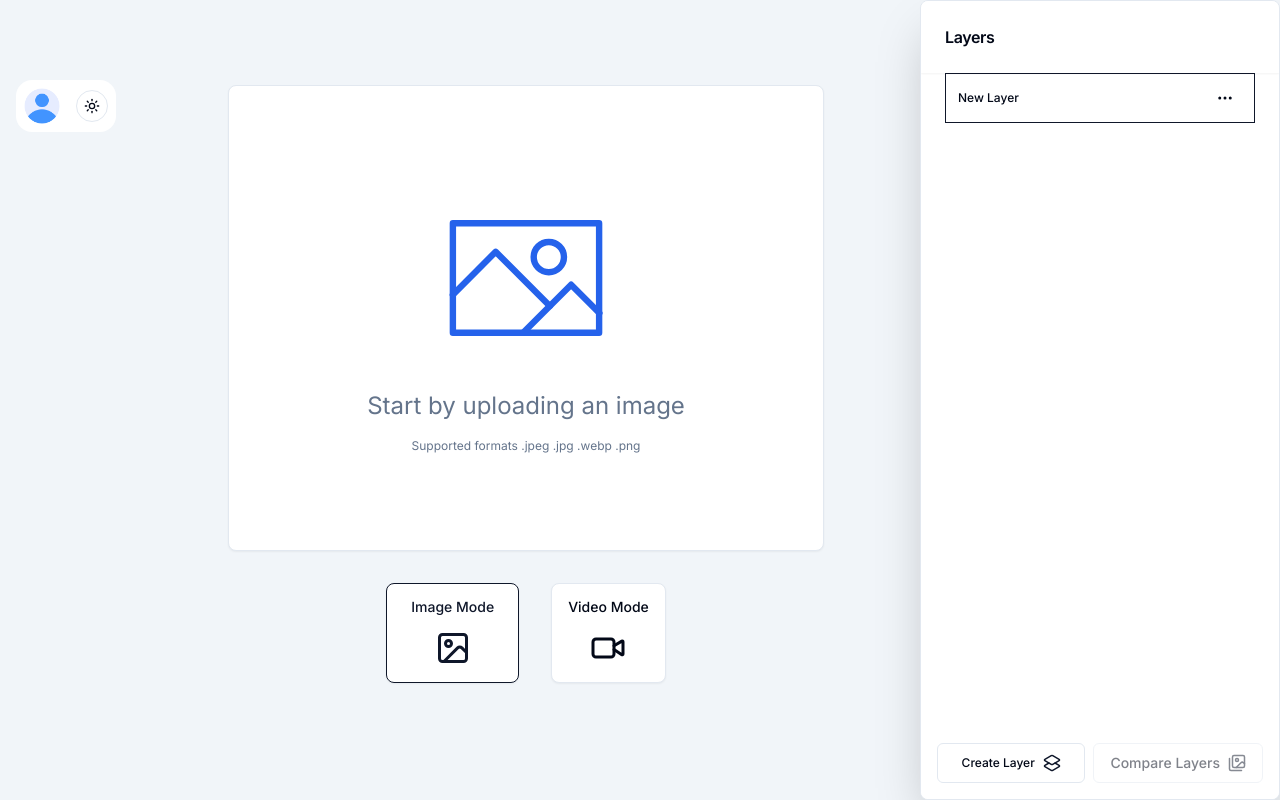
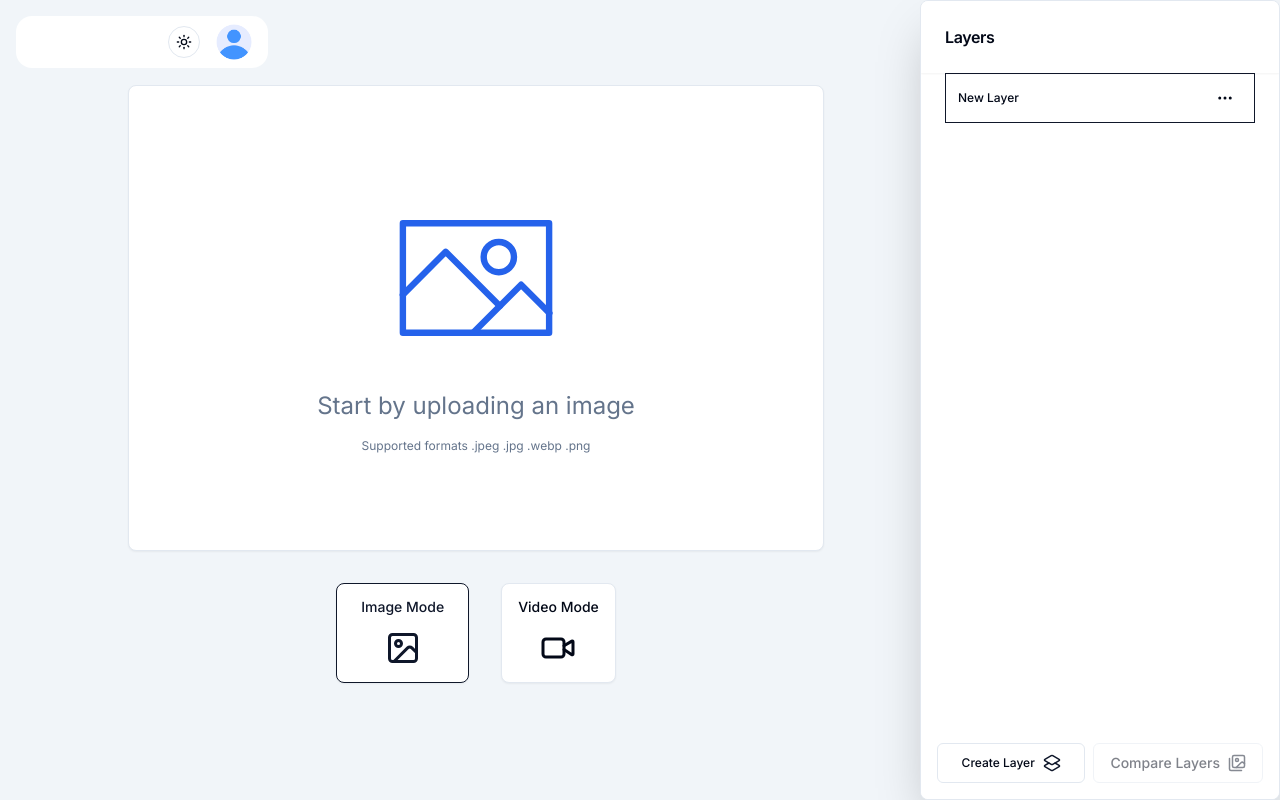
Before and after one commit to emrekaratepe123/Edit, a Next.js app: page / in a window 1280 px wide. Built offline with nearby package versions, Linux system fonts and the light colour scheme; no server answers.

Commit message:
fix: enhance user fetching logic and improve error handling

```diff
--- a/src/components/toolbar/UserActions.tsx
+++ b/src/components/toolbar/UserActions.tsx
@@ -32,14 +32,24 @@ function UserActions() {
   const { name, image, email } = session?.user || {};
   const removeAllLayers = useLayerStore((state) => state.removeAllLayers);
 
-  const [user, setUser] = useState<User | null>(null);
+  const [user, setUser] = useState<User>();
   const [isProfileOpen, setIsProfileOpen] = useState<boolean>(false);
 
   useEffect(() => {
     const fetchUser = async () => {
-      if (email) {
-        const userData = await getUser(email);
-        setUser(userData);
+      try {
+        if (email) {
+          const userData = await getUser(email);
+          if (userData) {
+            if (!("error" in userData)) {
+              setUser(userData);
+            } else {
+              console.error("Error in fetching user:", userData.error);
+            }
+          }
+        }
+      } catch (error) {
+        console.error("Error in fetching user:", error);
       }
     };
     fetchUser();
@@ -51,7 +61,15 @@ function UserActions() {
   };
 
   return (
-    <div className="p-2 rounded-2xl text-center flex justify-center items-center gap-4 bg-background w-full">
+    <div className="p-2 px-4 rounded-2xl text-center flex justify-center items-center gap-4 bg-background w-fit absolute top-4 z-10">
+      <Image
+        src="/logo-full.svg"
+        width={120}
+        height={36}
+        className="rounded-full object-cover shrink-0"
+        alt="logo-full"
+      />
+      <ModeToggle />
       <Sheet open={isProfileOpen} onOpenChange={setIsProfileOpen}>
         <SheetTrigger className="shrink-0">
           <Image
@@ -84,7 +102,6 @@ function UserActions() {
           </SheetHeader>
         </SheetContent>
       </Sheet>
-      <ModeToggle />
     </div>
   );
 }
```
